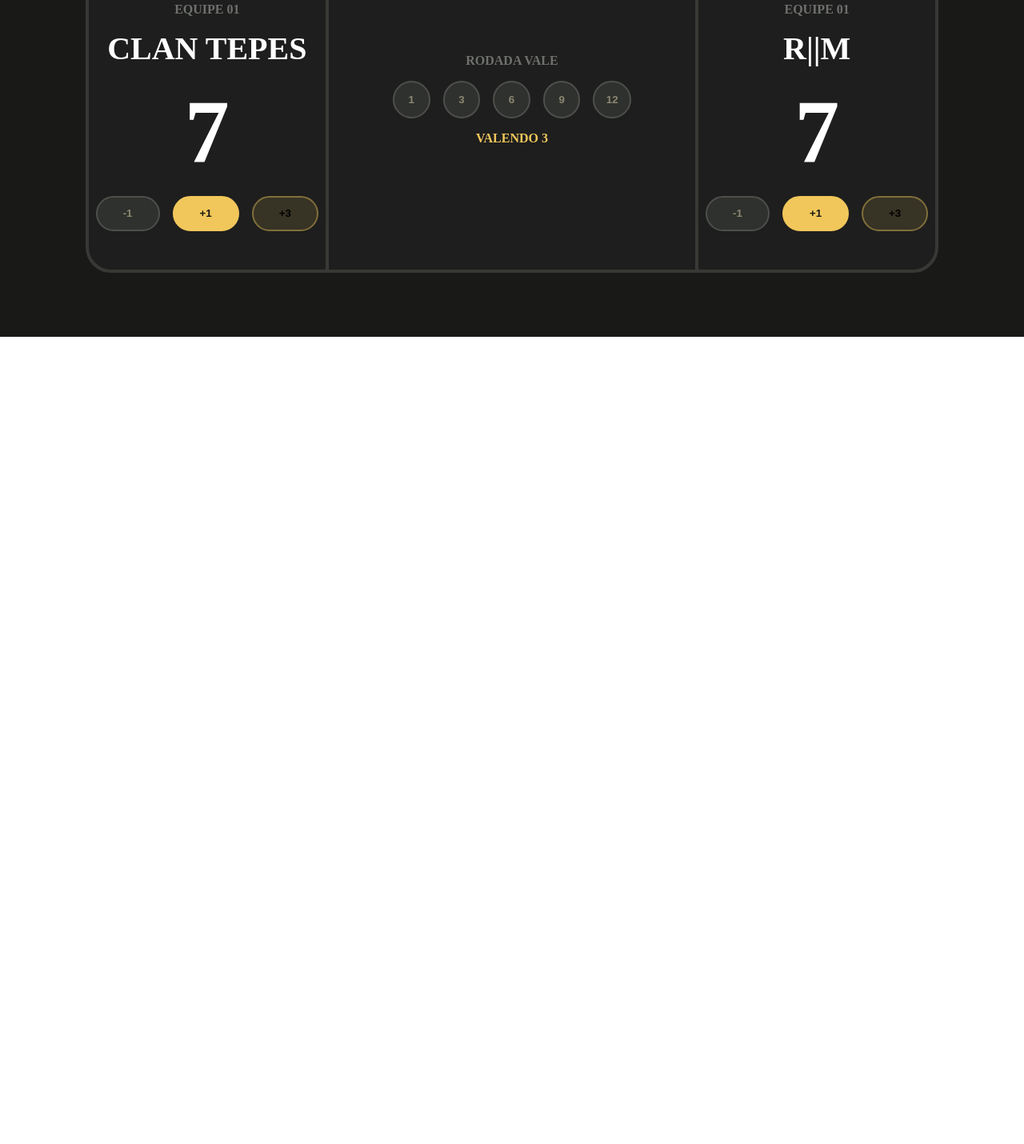
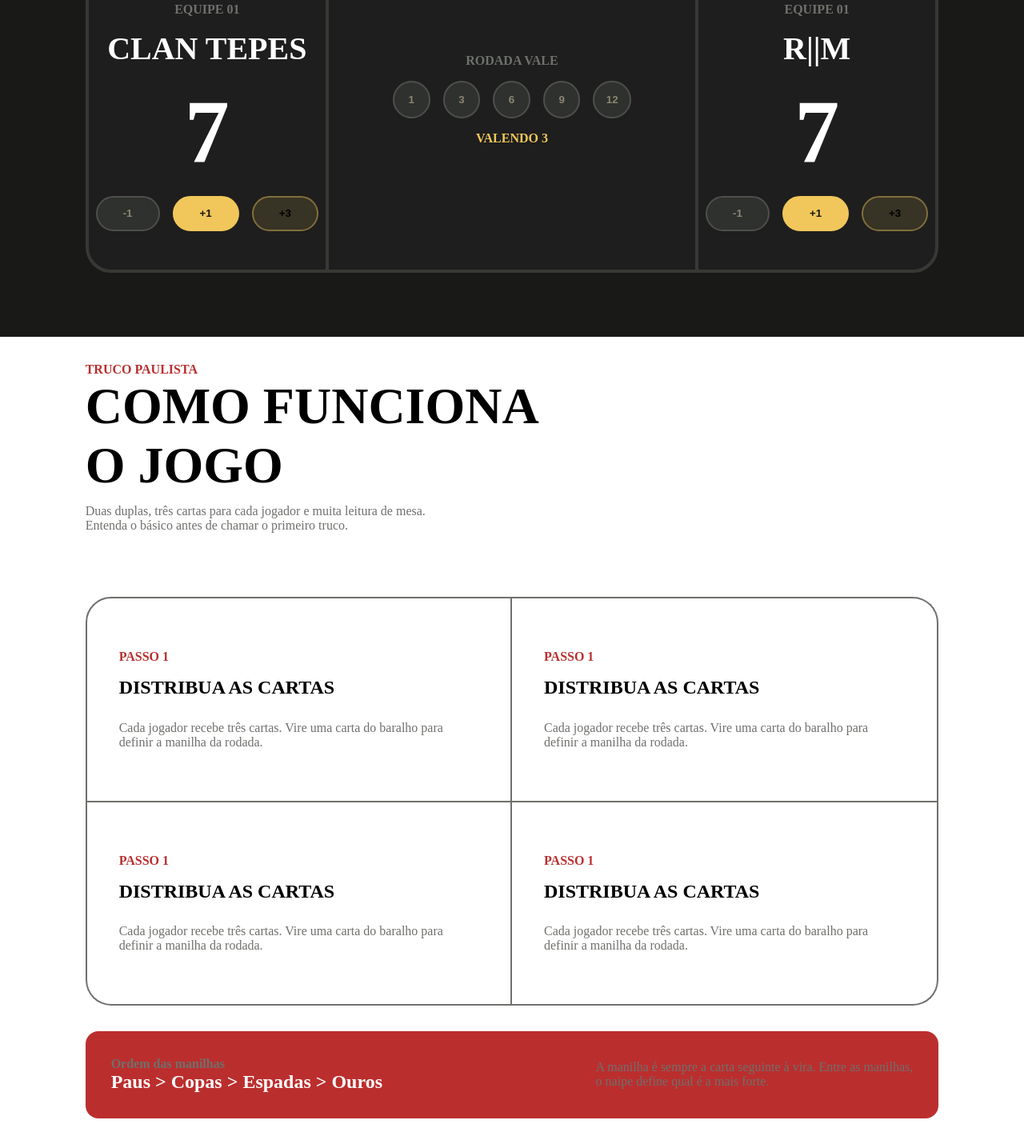
Before and after one commit to IsaBacco/Projeto_truco, a plain HTML site: page SIte/index.html in a window 1280 px wide. Shown: the part 918-2348 px from the top of the page at 80% size. Before the commit the page ends 1339 px from the top, so only its background shows below. Drawn offline with Linux system fonts and the light colour scheme.

Commit message:
Criação - como jogar

```diff
--- a/SIte/index.html
+++ b/SIte/index.html
@@ -110,6 +110,51 @@
 
         </section>
 
+        <section id="comoJogar">
+
+            <div id="titulo_jogar">
+
+                <p id="p_jogar">TRUCO PAULISTA</p>
+                <h1>COMO FUNCIONA<br> O JOGO</h1>
+                <p class="p_descricao">Duas duplas, três cartas para cada jogador e muita leitura de mesa. <br>Entenda o básico antes de chamar o primeiro truco.</p>
+            </div>
+
+            <div id="cards_jogar">
+
+                <div class="cards_como" id="card_lt">
+                    <p class="passo">PASSO 1</p>
+                    <h2>DISTRIBUA AS CARTAS</h2>
+                    <p class="p_descricao">Cada jogador recebe três cartas. Vire uma carta do baralho para definir a manilha da rodada.</p>
+                </div>
+                <div class="cards_como" id="card_rt">
+                    <p class="passo">PASSO 1</p>
+                    <h2>DISTRIBUA AS CARTAS</h2>
+                    <p class="p_descricao">Cada jogador recebe três cartas. Vire uma carta do baralho para definir a manilha da rodada.</p>
+                </div>
+                <div class="cards_como" id="card_lb">
+                    <p class="passo">PASSO 1</p>
+                    <h2>DISTRIBUA AS CARTAS</h2>
+                    <p class="p_descricao">Cada jogador recebe três cartas. Vire uma carta do baralho para definir a manilha da rodada.</p>
+                </div>
+                <div class="cards_como" id="card_rb">
+                    <p class="passo">PASSO 1</p>
+                    <h2>DISTRIBUA AS CARTAS</h2>
+                    <p class="p_descricao">Cada jogador recebe três cartas. Vire uma carta do baralho para definir a manilha da rodada.</p>
+                </div>
+
+            </div>
+
+            <div id="nipes">
+                <div id="order_nipes">
+                    <p>Ordem das manilhas</p>
+                    <h1>Paus > Copas > Espadas > Ouros</h1>
+                </div>
+
+                <p>A manilha é sempre a carta seguinte à vira. Entre as manilhas,<br> o naipe define qual é a mais forte.</p>
+            </div>
+
+        </section>
+
     </main>
 
 </body>
--- a/SIte/style.css
+++ b/SIte/style.css
@@ -337,3 +337,95 @@ main{
     color: var(--amarelo);
     font-weight: bold;
 }
+
+
+
+
+
+
+
+/*
+#comoJogar{
+    background-color: #ded6c5;
+} */
+
+#comoJogar{
+    grid-column: 2;
+    margin-top: 2pc;
+}
+
+#titulo_jogar {
+    margin-bottom: 5pc;
+}
+#titulo_jogar h1{
+    font-size: 4pc;
+}
+#p_jogar{
+    color: var(--vermelho);
+    font-weight: bold;
+}
+.p_descricao{
+    color: var(--cor_subTitulo);
+    margin-top: 0.7pc;
+}
+
+
+#cards_jogar{
+    display: grid;
+    grid-template-columns: 1fr 1fr;
+}
+.cards_como{
+
+    padding: 4pc 2.5pc;
+    display: flex;
+    flex-direction: column;
+    gap: 1pc;
+}
+#card_lt{
+    border: 2px solid var(--cor_subTitulo);
+    border-top-left-radius: 2pc;
+}
+#card_lb{
+    border: 2px solid  var(--cor_subTitulo);
+    border-top: none;
+    border-bottom-left-radius: 2pc;
+
+}
+
+#card_rt{
+    border: 2px solid var(--cor_subTitulo);
+    border-left: none;
+    border-top-right-radius: 2pc;
+}
+#card_rb{
+    border: 2px solid  var(--cor_subTitulo);
+    border-top: none;
+    border-left: none;
+    border-bottom-right-radius: 2pc;
+}
+.passo{
+    color: var(--vermelho);
+    font-weight: bold;
+}
+
+#nipes{
+    background-color: var(--vermelho);
+    margin: 2pc 0;
+    padding: 2pc;
+    display: flex;
+    justify-content: space-between;
+    align-items: center;
+    border-radius: 1pc;
+}
+#nipes p{
+    color: var(--cor_subTitulo);
+}
+
+#order_nipes p{
+    font-weight: bold;
+    color: var(--cor_subTitulo);
+}
+
+#order_nipes h1{
+    color: white;
+}
```
